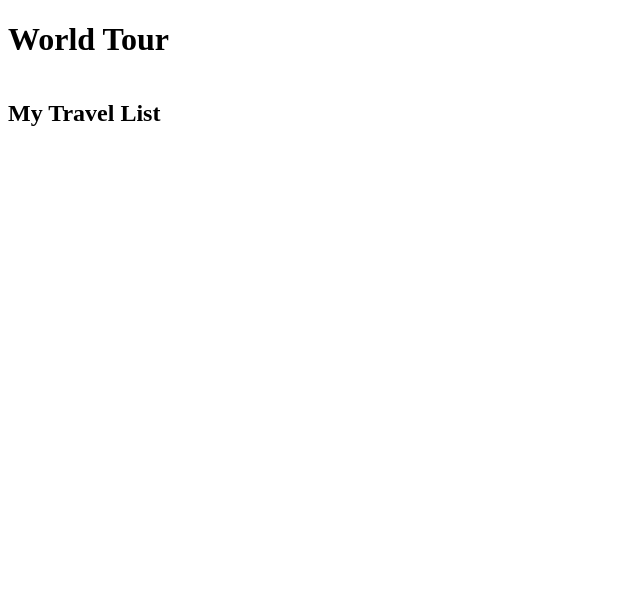
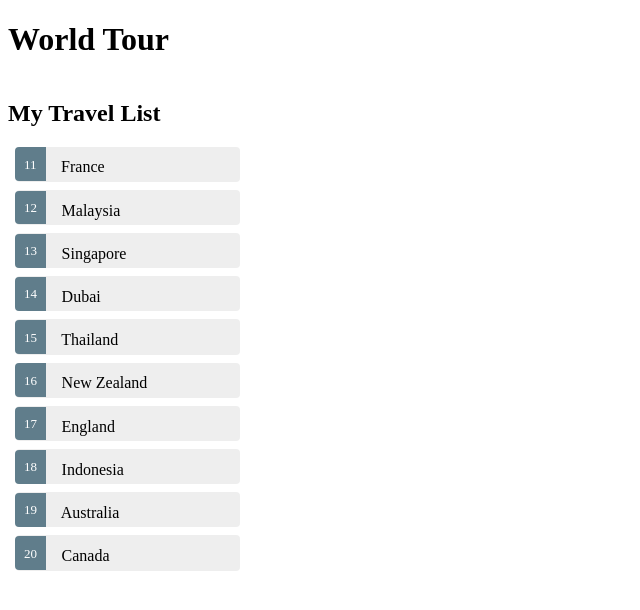
Before and after one commit to vidhya-longani/TourOfHeroes, an Angular app: page / in a window 1280 px wide. Shown: the top 610 px of the page, without its empty margins (0-640 px from the left). Built offline with nearby package versions, Linux system fonts and the light colour scheme.

Commit message:
ngOnInit get country list

```diff
--- a/src/app/app.component.ts
+++ b/src/app/app.component.ts
@@ -1,4 +1,4 @@
-import { Component } from '@angular/core';
+import { Component, OnInit } from '@angular/core';
 import { Country} from './country/country';
 import { CountryService} from './country/country.service';
 
@@ -70,16 +70,25 @@ import { CountryService} from './country/country.service';
 	`],
 	providers : [CountryService]
 })
-export class AppComponent {
+export class AppComponent implements OnInit {
+
   	title = 'World Tour';
   	countries : Country[];
 	selectedCountry : Country;
 
-	constructor(countryService : CountryService){
+	constructor(private countryService : CountryService){
 
+	}
+
+	ngOnInit() {
+		this.getCountryList();
 	}
 
 	onSelect(country: Country){
 		this.selectedCountry = country;
 	}
+
+	getCountryList() {
+		this.countries = this.countryService.getCountries();
+	}
 }
```
